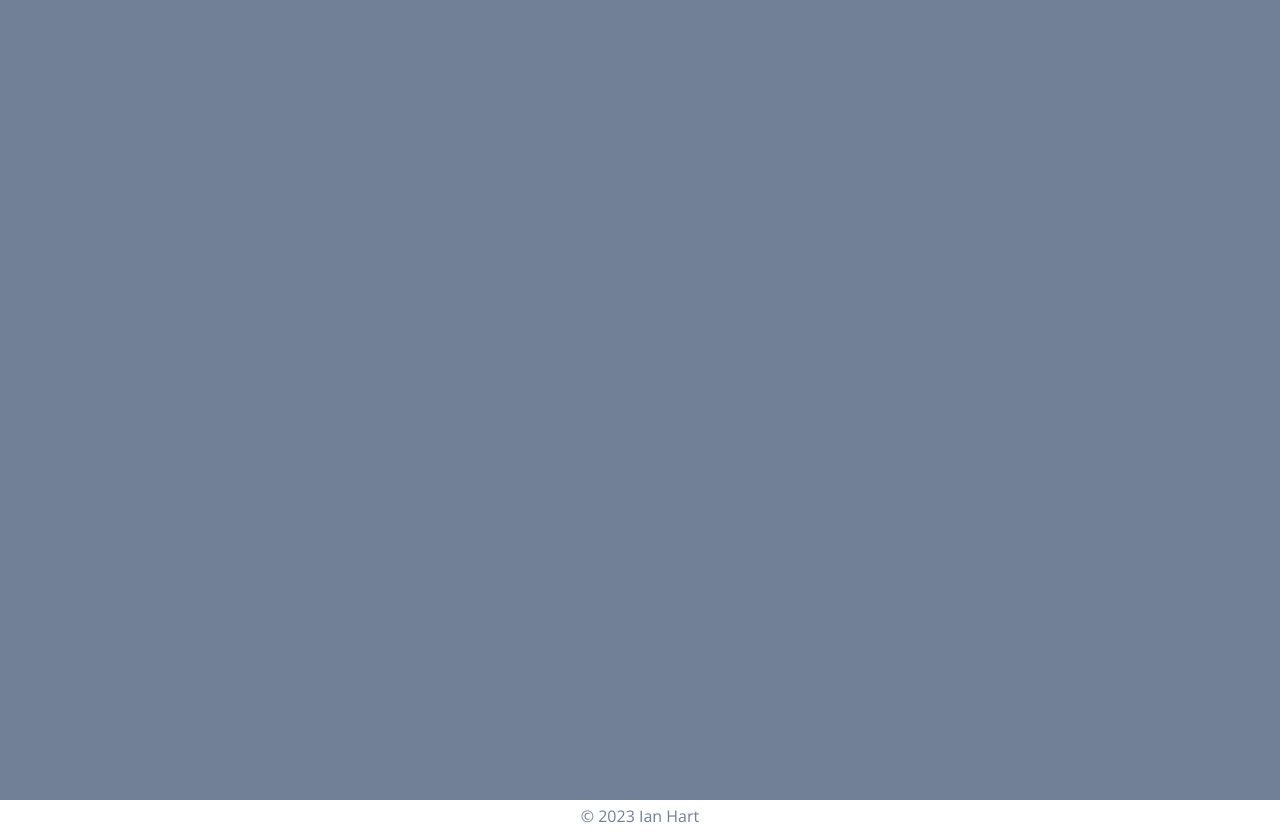
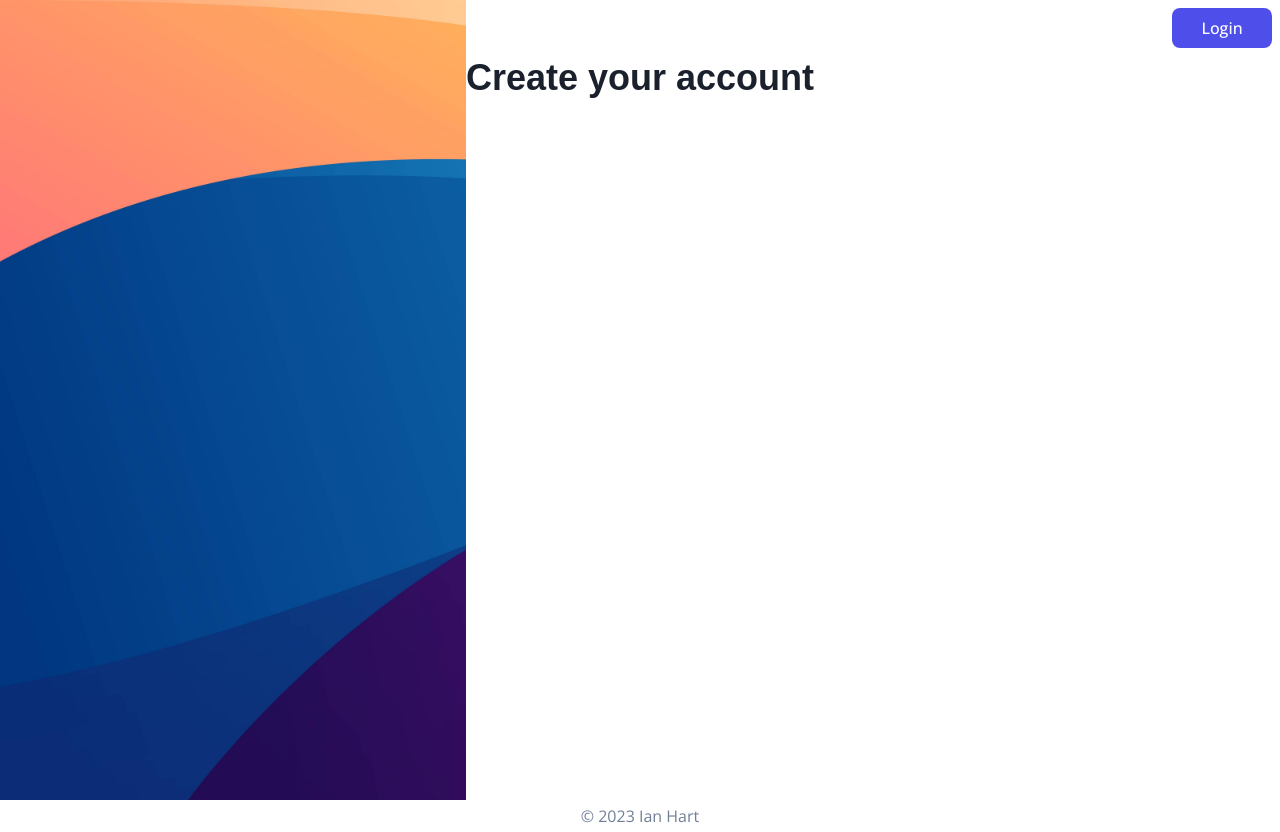
Before and after one commit to ianahart/notitum, a React (Vite) app in the folder frontend/: page /register in a window 1280 px wide. Before the commit this address had no page. Built offline with nearby package versions, Linux system fonts and the light colour scheme.

Commit message:
feat: scaffold register and login pages

```diff
--- a/frontend/package.json
+++ b/frontend/package.json
@@ -14,6 +14,7 @@
     "@chakra-ui/react": "^2.7.1",
     "@emotion/react": "^11.11.1",
     "@emotion/styled": "^11.11.0",
+    "@fontsource-variable/manrope": "^5.0.4",
     "@fontsource-variable/open-sans": "^5.0.5",
     "@fontsource/bangers": "^5.0.4",
     "axios": "^1.4.0",
--- a/frontend/src/App.tsx
+++ b/frontend/src/App.tsx
@@ -3,15 +3,17 @@ import { Box } from '@chakra-ui/react';
 import { BrowserRouter as Router, Routes, Route } from 'react-router-dom';
 import './App.css';
 import HomeRoute from './routes/HomeRoute';
-import Footer from './components/Shared/Footer/Footer';
+import Footer from './components/Shared/Footer';
+import RegisterRoute from './routes/RegisterRoute';
 
 function App() {
   return (
     <Box className="App">
       <Router>
-        <Box minH="100vh" bg="text.primary">
+        <Box minH="100vh">
           <Routes>
             <Route index element={<HomeRoute />} />
+            <Route path="/register" element={<RegisterRoute />} />
           </Routes>
         </Box>
       </Router>
--- /dev/null
+++ b/frontend/src/components/Register/RegisterForm.tsx/RegisterForm.tsx
@@ -0,0 +1,16 @@
+import { Box, Heading } from '@chakra-ui/react';
+
+interface IRegisterFormProps {
+    heading: string;
+}
+
+
+const RegisterForm = ({heading}: IRegisterFormProps) => {
+  return (
+    <Box>
+      <Heading as="h1">{heading}</Heading>
+    </Box>
+  );
+};
+
+export default RegisterForm;
--- /dev/null
+++ b/frontend/src/components/Shared/AuthContainer.tsx
@@ -0,0 +1,50 @@
+import { Box, Flex } from '@chakra-ui/react';
+import { Link as RouterLink } from 'react-router-dom';
+
+interface IAuthContainerProps {
+  children: JSX.Element;
+  backgroundImage: string;
+  path: string;
+  pathName: string;
+}
+
+const AuthContainer = ({
+  children,
+  backgroundImage,
+  path,
+  pathName,
+}: IAuthContainerProps) => {
+  return (
+    <Box minH="100vh">
+      <Flex direction={['column', 'column', 'row']} minH="100vh" as="main">
+        <Box
+          backgroundImage={`url(${backgroundImage})`}
+          flexGrow="1"
+          backgroundSize="cover"
+          backgroundPosition="center"
+        ></Box>
+        <Box flexGrow="1">
+          <Flex
+            bg="primary.blue"
+            direction="column"
+            width="100px"
+            justifyContent="center"
+            alignItems="center"
+            p="0.5rem"
+            m="0.5rem"
+            color="#fff"
+            marginLeft="auto"
+            borderRadius={8}
+            textAlign="center"
+          >
+            <RouterLink to={path}>{pathName}</RouterLink>
+          </Flex>
+
+          {children}
+        </Box>
+      </Flex>
+    </Box>
+  );
+};
+
+export default AuthContainer;
--- a/frontend/src/components/Shared/Footer/Footer.tsx
+++ b/frontend/src/components/Shared/Footer.tsx
@@ -1,9 +1,11 @@
 import { Box, Text } from '@chakra-ui/react';
 
 const Footer = () => {
+  const year = new Date().getFullYear();
+
   return (
     <Box textAlign="center" p="0.25rem" className="footer" as="footer">
-      <Text color="text.primary">&copy; 2023 Ian Hart</Text>
+      <Text color="text.primary">&copy; {year} Ian Hart</Text>
     </Box>
   );
 };
--- a/frontend/src/index.css
+++ b/frontend/src/index.css
@@ -14,12 +14,20 @@ a {
   text-decoration: inherit;
 }
 a:hover {
-  color: #535bf2;
+  opacity: 0.8;
 }
 
 h1 {
   font-size: 3.2em;
   line-height: 1.1;
+}
+h1,
+h2,
+h3,
+h4,
+h5,
+h6 {
+  font-family: 'Manrope Variable', sans-serif;
 }
 
 .overflow-scroll::-webkit-scrollbar {
--- a/frontend/src/routes/HomeRoute.tsx
+++ b/frontend/src/routes/HomeRoute.tsx
@@ -1,10 +1,11 @@
-import { Box, Text } from '@chakra-ui/react';
+import loginBG from '../assets/login.jpg';
+import AuthContainer from '../components/Shared/AuthContainer';
 
 const HomeRoute = () => {
   return (
-    <Box minH="100vh">
-      <Text color="text.primary">Hi hello there</Text>
-    </Box>
+    <AuthContainer path="/register" pathName="Register" backgroundImage={loginBG}>
+      <></>
+    </AuthContainer>
   );
 };
 
--- /dev/null
+++ b/frontend/src/routes/RegisterRoute.tsx
@@ -0,0 +1,17 @@
+import { Flex } from '@chakra-ui/react';
+import { Link as RouterLink } from 'react-router-dom';
+import AuthContainer from '../components/Shared/AuthContainer';
+import registerBG from '../assets/register.jpg';
+import RegisterForm from '../components/Register/RegisterForm.tsx/RegisterForm';
+
+const RegisterRoute = () => {
+  return (
+    <AuthContainer path="/" pathName="Login" backgroundImage={registerBG}>
+      <>
+        <RegisterForm heading="Create your account" />
+      </>
+    </AuthContainer>
+  );
+};
+
+export default RegisterRoute;
--- a/frontend/src/theme/fonts.ts
+++ b/frontend/src/theme/fonts.ts
@@ -1,4 +1,7 @@
+import '@fontsource-variable/manrope';
+import '@fontsource-variable/open-sans';
+
 export const fonts = {
-  heading: `'Bangers', sans-serif`,
+  heading: `'Manrope Variable', sans-serif`,
   body: `'Open Sans', sans-serif`,
 };
--- a/frontend/src/theme/theme.ts
+++ b/frontend/src/theme/theme.ts
@@ -1,6 +1,4 @@
 import { extendTheme } from '@chakra-ui/react';
-import '@fontsource/bangers';
-import '@fontsource-variable/open-sans';
 import { colors } from './colors';
 import { fonts } from './fonts';
 
```
Also changed, not shown: 1 other file (tests, documents, lock files or other folders).
